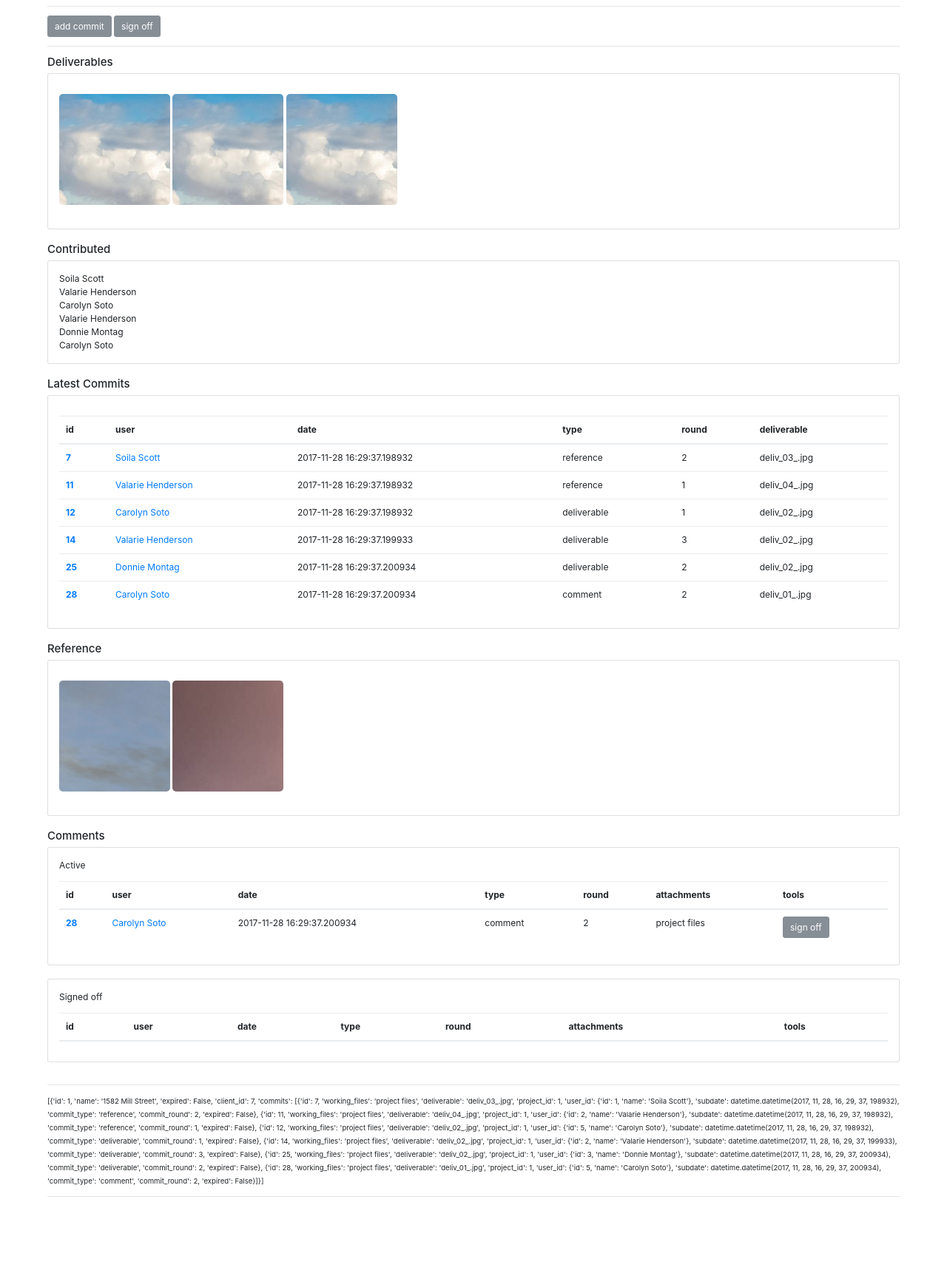
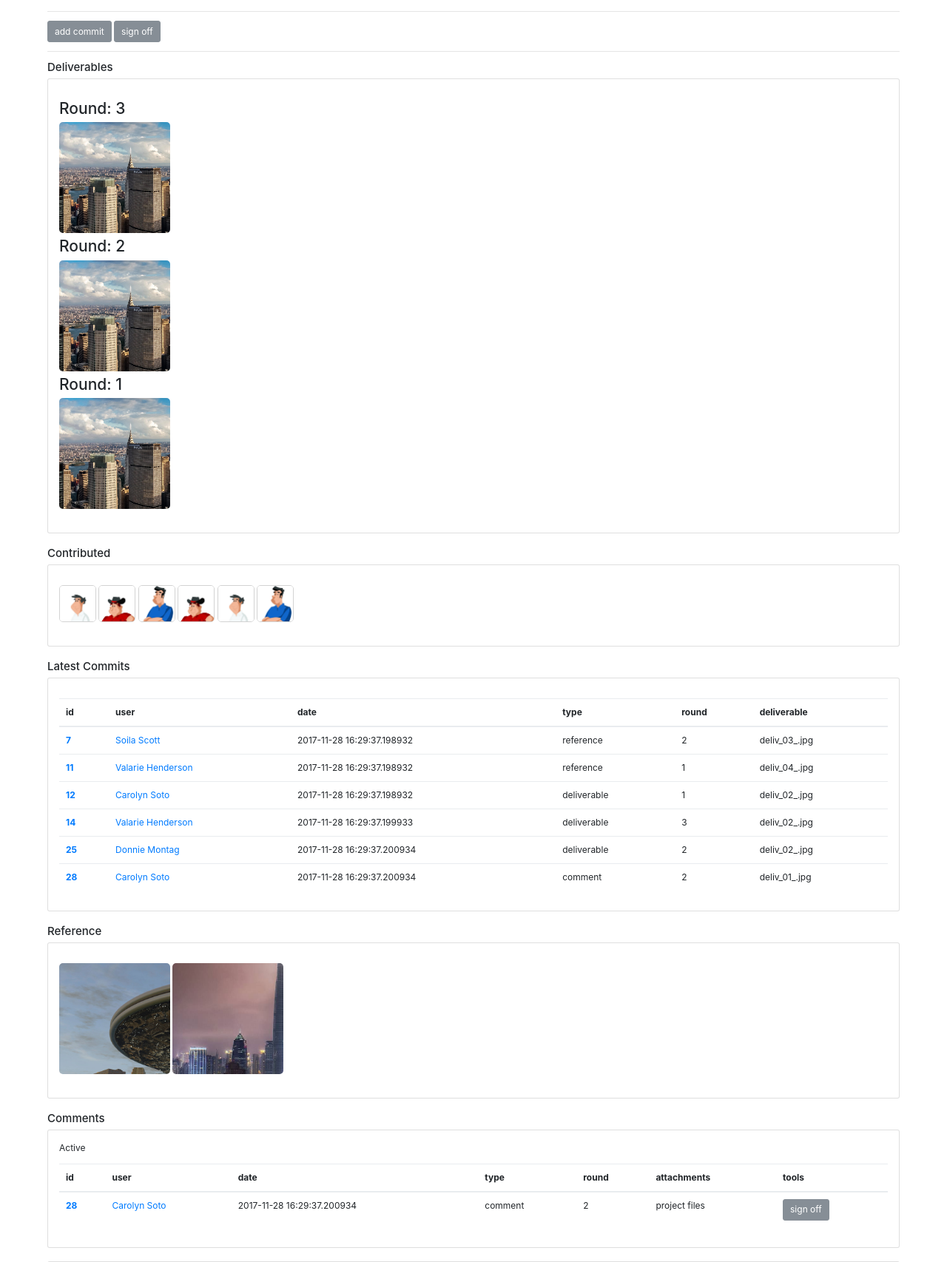
Before and after one commit to najar1412/project_commit, a Flask app: page /project/1 in a window 1280 px wide. Shown: the part 473-2179 px from the top of the page at 74% size. Before the commit the page ends 2091 px from the top, so only its background shows below. Run offline with Flask 2, Linux system fonts and the light colour scheme; data comes from the database, SQL or seed files in the repository; both versions use the stored data as it was after the commit; lists and menus that the app fills with data are empty; some libraries are stand-ins or nearby versions.

Commit message:
data design

```diff
--- a/project_commit/app.py
+++ b/project_commit/app.py
@@ -56,6 +56,7 @@
 class User(db.Model):
     id = db.Column(db.Integer, primary_key=True)
     name = db.Column(db.String(80), nullable=False)
+    picture = db.Column(db.String, default='default_user.jpg')
 
     commits = db.relationship('Commit',
         backref=db.backref('User', lazy=True))
@@ -89,7 +90,7 @@
 
 @app.route('/')
 def index():
-    module.func.populate_db(db)
+    # module.func.populate_db(db)
     data = {
         'client': module.func.client_get(1),
         'clients': module.func.client_all(),
@@ -150,8 +151,8 @@
 
 @app.route('/user/<int:id>')
 def user(id):
+    # user data
     data = module.func.user_get(id)
-
 
     return render_template('user.html', data=data)
 
--- a/project_commit/module/func.py
+++ b/project_commit/module/func.py
@@ -9,14 +9,22 @@
 # helpers
 def scheme_project(row):
     commits = []
+    client = {}
     for commit in row.commits:
         commits.append(scheme_commit(commit))
+
+    raw_client = app.Client.query.filter_by(id=row.client_id).first()
+    if raw_client:
+        client = {
+            'id': raw_client.id,
+            'name': raw_client.name
+        }
 
     return {
         'id': row.id,
         'name': row.name,
         'expired': row.expired,
-        'client_id': row.client_id,
+        'client_id': client,
         'commits': commits
     }
 
@@ -30,12 +38,14 @@
         return {
             'id': row.id,
             'name': row.name,
-            'commits': commits
+            'commits': commits,
+            'picture': row.picture
         }
     else:
         return {
             'id': row.id,
-            'name': row.name
+            'name': row.name,
+            'picture': row.picture
         }
 
 
@@ -44,14 +54,25 @@
     user_row = app.User.query.filter_by(id=row.user_id).first()
     user = {
         'id': user_row.id,
-        'name': user_row.name
+        'name': user_row.name,
+        'picture': user_row.picture
     }
+    # get project
+    project = {}
+    project_row = app.Project.query.filter_by(id=row.project_id).first()
+
+    if project_row != None:
+        project = {
+            'id': project_row.id,
+            'name': project_row.name,
+            'expired': project_row.expired,
+        }
 
     return {
         'id': row.id,
         'working_files': row.working_files,
         'deliverable': row.deliverable,
-        'project_id': row.project_id,
+        'project_id': project,
         'user_id': user,
         'subdate': row.subdate,
         'commit_type': row.commit_type,
@@ -76,7 +97,7 @@
     # user
     num_of_users = 5
     for x in range(num_of_users):
-        new_user = app.User(name=module.fake_data.user_name())
+        new_user = app.User(name=module.fake_data.user_name(), picture=module.fake_data.user_jpg())
         db.session.add(new_user)
     db.session.commit()
 
--- a/project_commit/templates/project.html
+++ b/project_commit/templates/project.html
@@ -2,7 +2,7 @@
 {% block content %}
 
 <h1>{{data.0.name}}</h1>
-<div>commits, artists</div>
+<h3>{{data.0.client_id.name}}</h3>
 <hr>
 
 <iframe src="https://www.google.com/maps/embed?pb=!1m14!1m12!1m3!1d3023.737167075845!2d-74.00540694856676!3d40.72380214472799!2m3!1f0!2f0!3f0!3m2!1i1024!2i768!4f13.1!5e0!3m2!1sen!2sus!4v1511818541860" width="100%" height="300px" frameborder="0" style="border:0"></iframe>
@@ -22,13 +22,40 @@
         <div class="card-body">
 
             <p class="card-text">
-
-
+                <div><h3>Round: 3</h3></div>
                 {% for commit in data.0.commits %}
                 {% if commit.commit_type == 'deliverable' %}
+                {% if commit.commit_round == 3 %}
                 <div style="display: inline-block; border-radius: 5px; width:150px; height:150px;overflow:hidden;">
-                    <a href="{{ url_for('static', filename=commit.deliverable) }}"><img src="{{ url_for('static', filename=commit.deliverable) }}"></a>
+                    <a href="{{ url_for('static', filename=commit.deliverable) }}"><img style="width:500px; height:auto;" src="{{ url_for('static', filename=commit.deliverable) }}"></a>
                 </div>
+                {% endif %}
+                {% endif %}
+                {% endfor %}
+                <br>
+
+                <div><h3>Round: 2</h3></div>
+                {% for commit in data.0.commits %}
+                {% if commit.commit_type == 'deliverable' %}
+                {% if commit.commit_round == 2 %}
+
+                <div style="display: inline-block; border-radius: 5px; width:150px; height:150px;overflow:hidden;">
+                        <a href="{{ url_for('static', filename=commit.deliverable) }}"><img style="width:500px; height:auto;" src="{{ url_for('static', filename=commit.deliverable) }}"></a>
+                    </div>
+                {% endif %}
+                {% endif %}
+                {% endfor %}
+                <br>
+
+                <div><h3>Round: 1</h3></div>
+                {% for commit in data.0.commits %}
+                {% if commit.commit_type == 'deliverable' %}
+                {% if commit.commit_round == 1 %}
+
+                <div style="display: inline-block; border-radius: 5px; width:150px; height:150px;overflow:hidden;">
+                        <a href="{{ url_for('static', filename=commit.deliverable) }}"><img style="width:500px; height:auto;" src="{{ url_for('static', filename=commit.deliverable) }}"></a>
+                    </div>
+                {% endif %}
                 {% endif %}
                 {% endfor %}
 
@@ -43,7 +70,9 @@
 
                 <p class="card-text">
                     {% for commit in data.0.commits %}
-                    {{commit.user_id.name}}<br>
+                    <div style="display:inline-block; border-radius: 5px; height:50px;width:50px;border-color:lightgray;border-style: solid;border-width: 1px;overflow:hidden">
+                    <a href="/user/{{commit.user_id.id}}"><img style="width:50px; height:50px;" src="{{ url_for('static', filename=commit.user_id.picture) }}"></a>
+                </div>
                     {% endfor %}
 
                 </p>
@@ -101,7 +130,7 @@
                 {% for commit in data.0.commits %}
                 {% if commit.commit_type == 'reference' %}
                 <div style="display: inline-block; border-radius: 5px; width:150px; height:150px;overflow:hidden;">
-                    <a href="{{ url_for('static', filename=commit.deliverable) }}"><img src="{{ url_for('static', filename=commit.deliverable) }}"></a>
+                    <a href="{{ url_for('static', filename=commit.deliverable) }}"><img style="width:500px; height:auto;" src="{{ url_for('static', filename=commit.deliverable) }}"></a>
                 </div>
                 {% endif %}
                 {% endfor %}
```
Also changed, not shown: project_commit/module/fake_data.py (+5 -4 lines), project_commit/templates/user.html (+69 -7 lines), project_commit/static/pers_01_.jpg (added), project_commit/static/pers_02_.jpg (added), project_commit/static/pers_03_.jpg (added), project_commit/static/pers_04_.jpg (added), project_commit/static/pers_05_.jpg (added), project_commit/temp_db.db.
